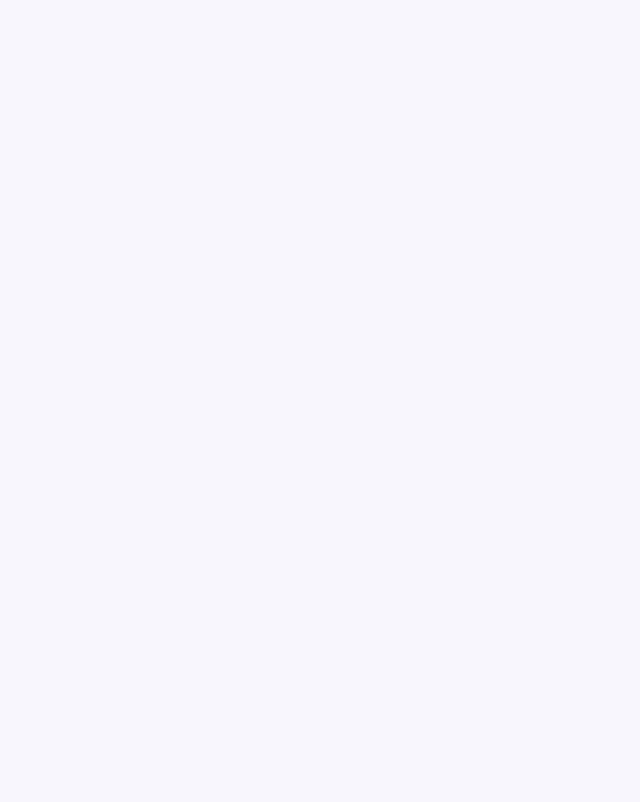
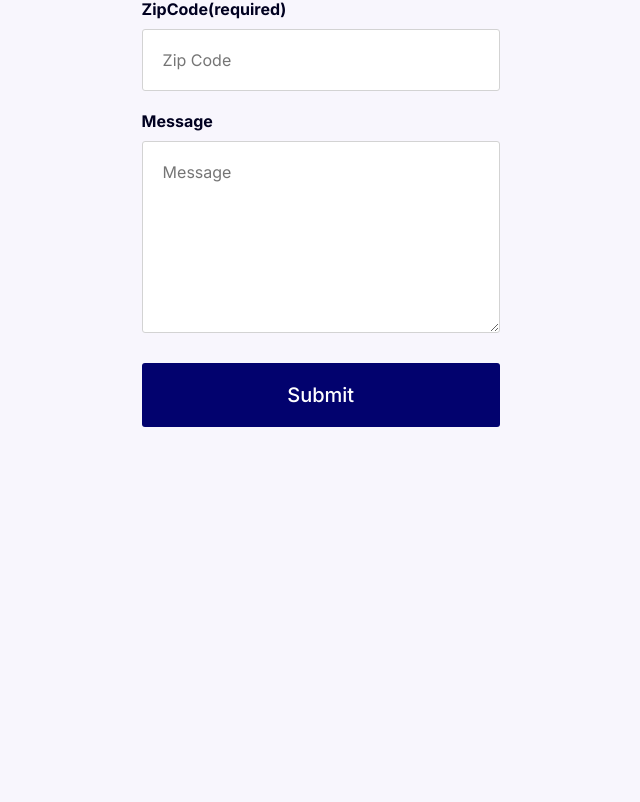
Before and after one commit to Geter2017/GeterElectricalServicesLLC, a React (Create React App) app: page / in a window 1280 px wide. Shown: the part 9558-10360 px from the top of the page, without its empty margins (332-972 px from the left). After the commit the page ends 9985 px from the top, so only its background shows below. Built offline with nearby package versions, Linux system fonts and the light colour scheme.

Commit message:
sized the form to fit in 1280px frame

```diff
--- a/src/components/schedule-button.styles.css
+++ b/src/components/schedule-button.styles.css
@@ -49,10 +49,9 @@
 @media screen and (max-width: 1280px) {
 	.btn {
 		position: absolute !important;
-		top: 100% !important;
+		top: 80% !important;
 		width: 20% !important;
 		left: 40%;
-
 		align-self: center !important;
 		align-content: center !important;
 		object-fit: scale-down !important;
--- a/src/components/submit-form.styles.css
+++ b/src/components/submit-form.styles.css
@@ -58,9 +58,9 @@ textarea:focus {
 }
 
 .form > textarea {
-	height: 150px;
+	height: 100%;
 	max-width: 100%;
-	min-height: 100px;
+	min-height: 80%;
 }
 
 .form > label {
@@ -85,3 +85,15 @@ textarea:focus {
 .form > button:hover {
 	background-color: rgb(0, 0, 196);
 }
+
+@media screen and (max-width: 1280px) {
+	.form {
+		position: absolute;
+		top: 1160%;
+		left: 37%;
+		height: 30%;
+		display: flex;
+		flex-direction: column;
+		justify-content: center;
+	}
+}
```
